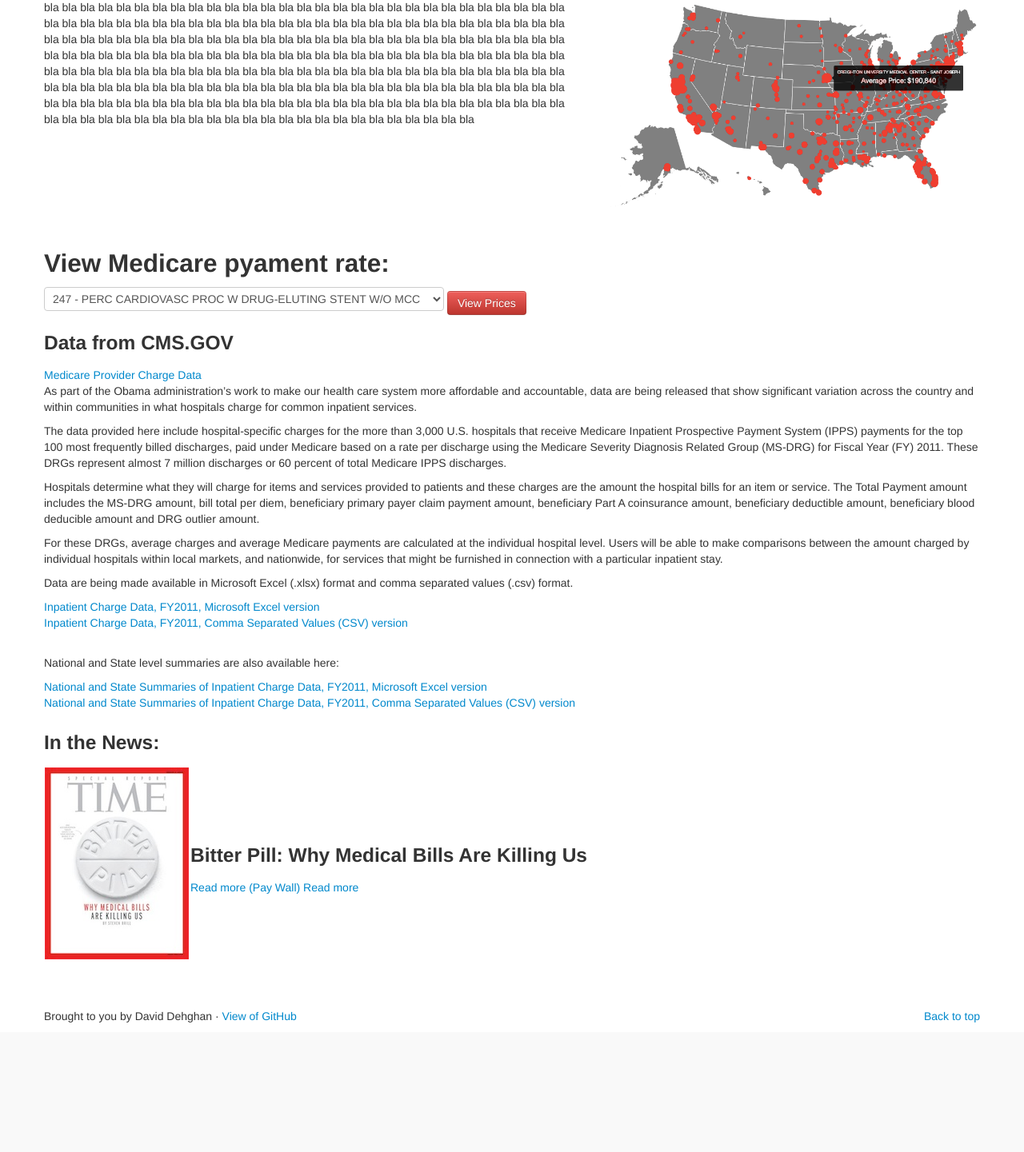
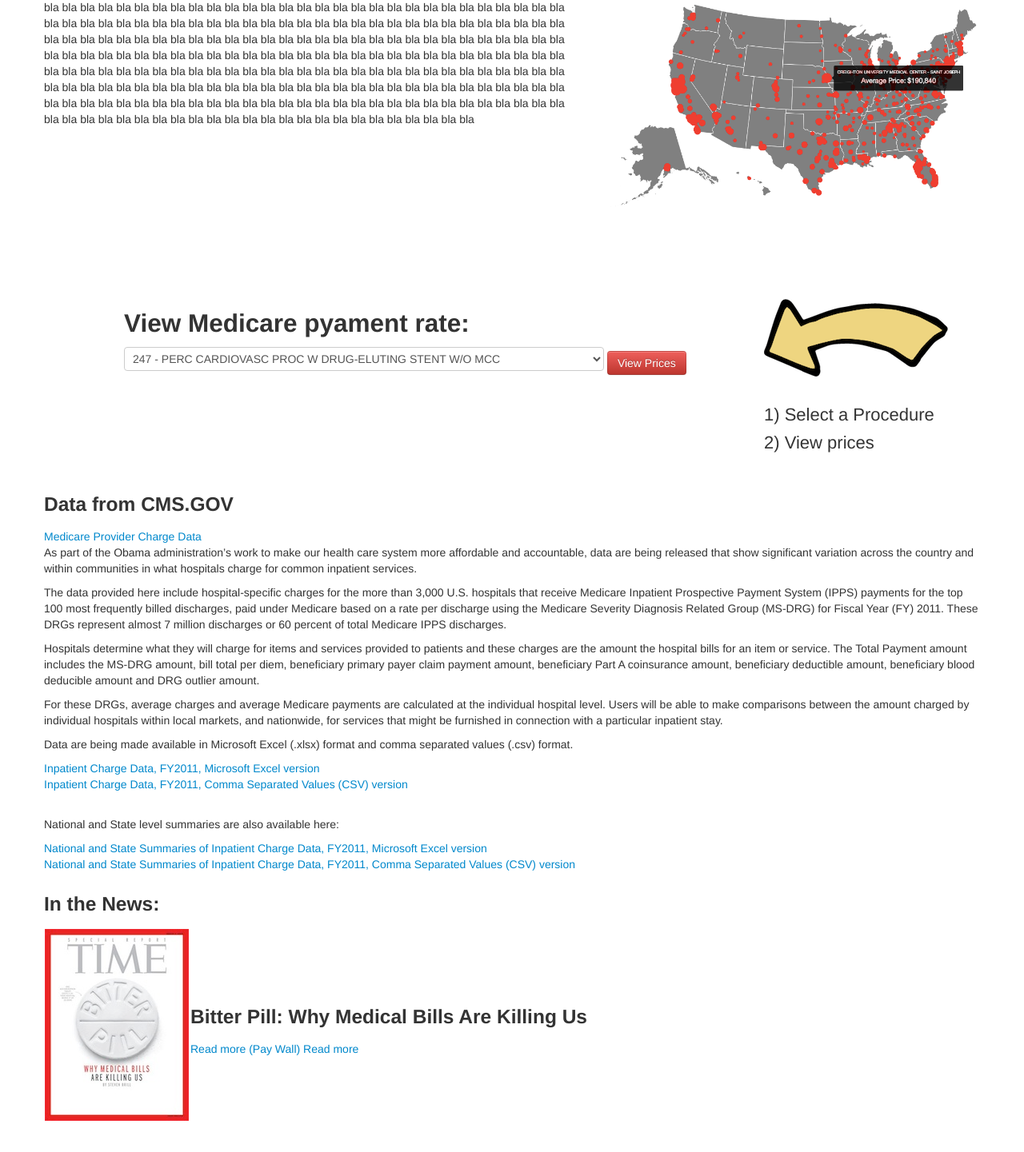
Before and after one commit to ddehghan/medicare-data, a Django app: page / in a window 1280 px wide. Shown: the part 121-1562 px from the top of the page at 80% size. Before the commit the page ends 1400 px from the top, so only its background shows below. Run offline with Django 3.2, Linux system fonts and the light colour scheme; some libraries are stand-ins or nearby versions.

Commit message:
formatting

```diff
--- a/website/templates/index.html
+++ b/website/templates/index.html
@@ -30,7 +30,19 @@
 
         #drug_name {
             display: inline;
-            width: 500px;
+            width: 600px;
+        }
+
+        .instructions {
+            font-size: 22px;
+            line-height: 35px;
+        }
+        .big-arrow{
+            margin-bottom: 30px;
+        }
+
+        .big-top-margin{
+            margin-top: 75px;
         }
 
         .news-image {
@@ -48,7 +60,7 @@
 
 
 {% block maincontent %}
-    <div class="promotion-row row-fluid">
+    <div class="row-fluid">
         <div class="span7">
             <h2>Vastly different price for the same procedure</h2>
             bla bla bla bla bla bla bla bla bla bla bla bla bla bla bla bla bla bla bla bla bla bla
@@ -78,8 +90,8 @@
         </div>
     </div>
 
-    <div class="promotion-row row-fluid">
-        <div class="span12">
+    <div class="big-top-margin row-fluid">
+        <div class="offset1 span8">
             <h2>View Medicare pyament rate:</h2>
             <select id="drug_name">
                 <option value="1" selected="selected">247 - PERC CARDIOVASC PROC W DRUG-ELUTING STENT W/O MCC</option>
@@ -87,12 +99,26 @@
                 <option value="3">291 - HEART FAILURE & SHOCK W MCC</option>
             </select>
             <button type="button" class="btn btn-danger" onclick="spinner_on()">View Prices</button>
+        </div>
 
+        <div class="span3">
+            <img class="big-arrow" src="{{ STATIC_URL }}images/arrow_yellow.png">
+            <br>
+
+            <div class="instructions">
+                1) Select a Procedure <br>
+                2) View prices
+            </div>
+        </div>
+    </div>
+
+    <div class="row-fluid">
+        <div class="span12">
             <div id="chart"></div>
         </div>
     </div>
 
-    <div class="promotion-row row-fluid">
+    <div class="row-fluid">
         <div class="span12">
             <h3>Data from CMS.GOV</h3>
 
```
Also changed, not shown: website/static/images/arrow.png (added), website/static/images/arrow_yellow.png (added).
